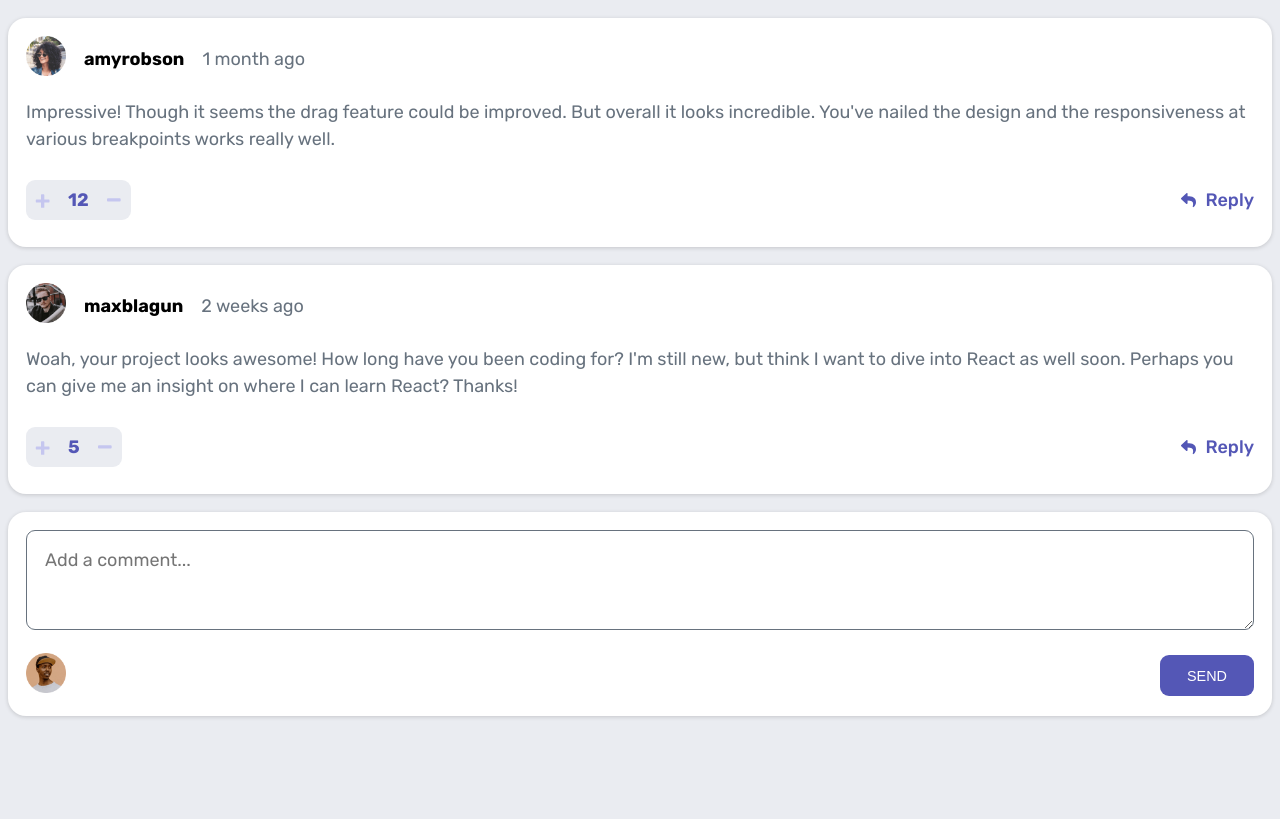
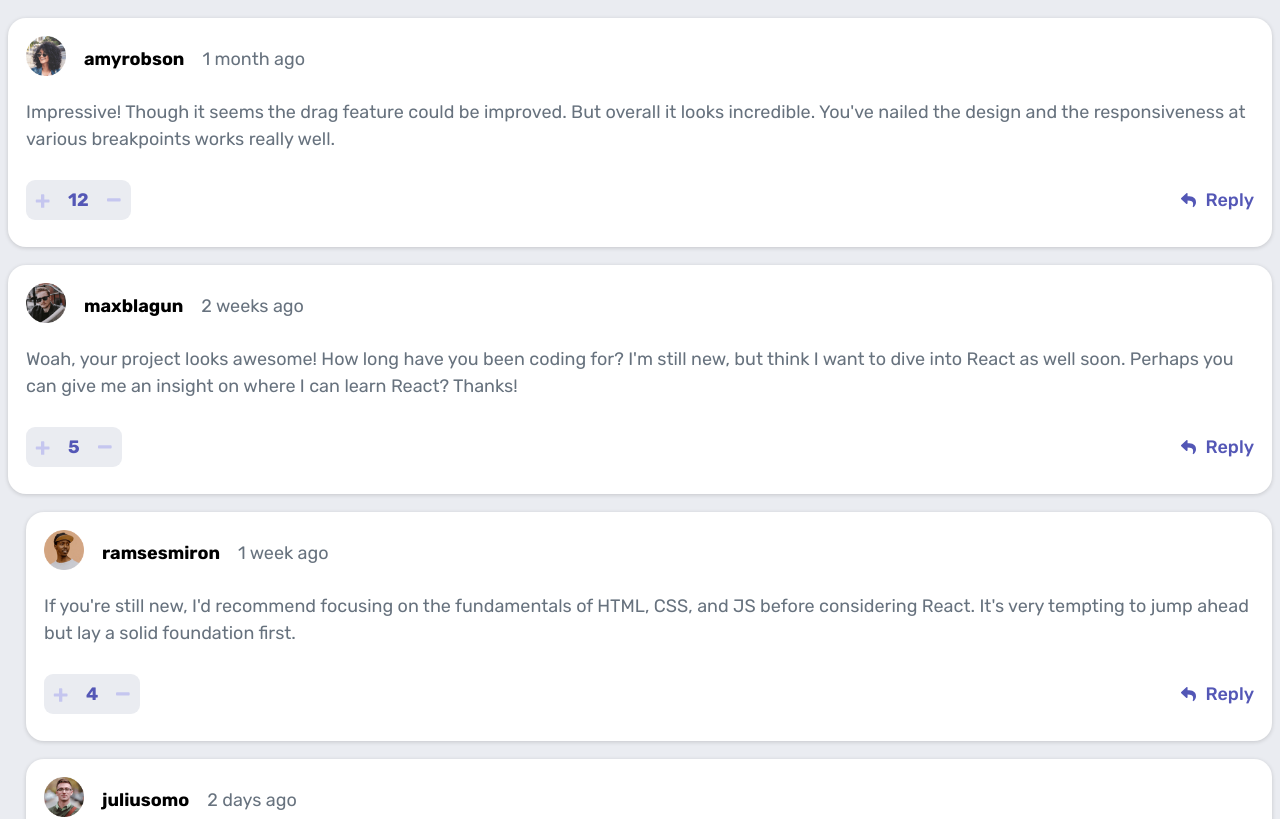
Before and after one commit to muhammadderic/interactive-comments-section--FrontEndMentor, a React (Create React App) app: page / in a window 1280 px wide. Shown: the top 819 px of the page. Built offline with nearby package versions, Linux system fonts and the light colour scheme.

Commit message:
Create child of chat box

```diff
--- a/src/App.js
+++ b/src/App.js
@@ -1,4 +1,4 @@
-import ChatBox from "./components/ChatBox";
+import Chats from "./components/Chats";
 import CommentBox from "./components/CommentBox";
 import { data } from "./data";
 import "./styles/app.scss";
@@ -7,7 +7,8 @@ function App() {
   return (
     <div className="app-container">
       {data.comments.map(comment => (
-        <ChatBox data={comment} />
+        // <ChatBox key={comment.id} data={comment} />
+        <Chats key={comment.id} data={comment} />
       ))}
       <CommentBox />
     </div>
--- a/src/components/ChatBox.jsx
+++ b/src/components/ChatBox.jsx
@@ -1,8 +1,8 @@
 import "../styles/chatbox.scss";
 
-export default function ChatBox({ data: { content, createdAt, score, user: { username, image } } }) {
+export default function ChatBox({ data: { content, createdAt, score, user: { username, image } }, child }) {
   return (
-    <div className="chat-box-container">
+    <div className={child ? "chat-box-container-child" : "chat-box-container"}>
       <div className="detail">
         <div className="photo-wrapper">
           <img src={image.png} alt="profile" />
--- /dev/null
+++ b/src/components/Chats.jsx
@@ -0,0 +1,12 @@
+import ChatBox from "./ChatBox"
+
+export default function Chats({ data }) {
+  return (
+    <div>
+      <ChatBox data={data} child={false} />
+      {data.replies.length > 0 ? data.replies.map(reply => (
+        <ChatBox key={reply.id} data={reply} child={true} />
+      )) : ""}
+    </div>
+  )
+}
--- a/src/styles/chatbox.scss
+++ b/src/styles/chatbox.scss
@@ -79,3 +79,83 @@
     }
   }
 }
+
+.chat-box-container-child {
+  margin: 1rem 0 1rem 1rem;
+  padding: 1rem;
+  background-color: color.$white;
+  border-radius: 1rem;
+  box-shadow: rgba(0, 0, 0, 0.16) 0px 1px 4px;
+
+  .detail {
+    display: flex;
+    align-items: center;
+    gap: 1rem;
+
+    p {
+      margin: 0;
+    }
+
+    img {
+      width: 40px;
+    }
+
+    .name {
+      font-weight: bold;
+    }
+
+    .date {
+      color: color.$grayish-blue;
+    }
+  }
+
+  .comment {
+    color: color.$grayish-blue;
+    line-height: 1.5rem;
+  }
+
+  .control {
+    display: flex;
+    justify-content: space-between;
+    align-items: center;
+
+    .vote-wrapper {
+      padding: .5rem;
+      display: flex;
+      align-items: center;
+      gap: 1rem;
+      background-color: color.$light-gray;
+      border-radius: .5rem;
+
+      .icon-plus {
+        width: 15px;
+      }
+
+      .vote-num {
+        margin: 0;
+        font-weight: bold;
+        color: color.$moderate-blue;
+      }
+
+      .icon-minus {
+        width: 15px;
+      }
+    }
+
+    .reply-wrapper {
+      display: flex;
+      align-items: center;
+
+      .icon-reply {
+        width: 15px;
+        height: 15px;
+      }
+
+      .reply-text {
+        margin-left: .5rem;
+        font-weight: 500;
+        color: color.$moderate-blue;
+      }
+    }
+  }
+}
```
